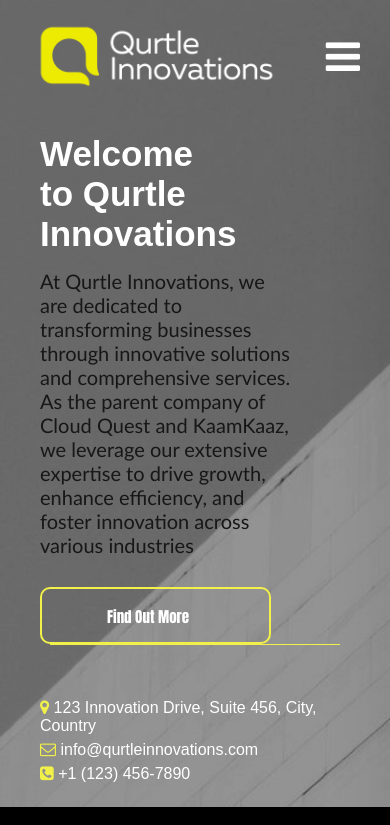
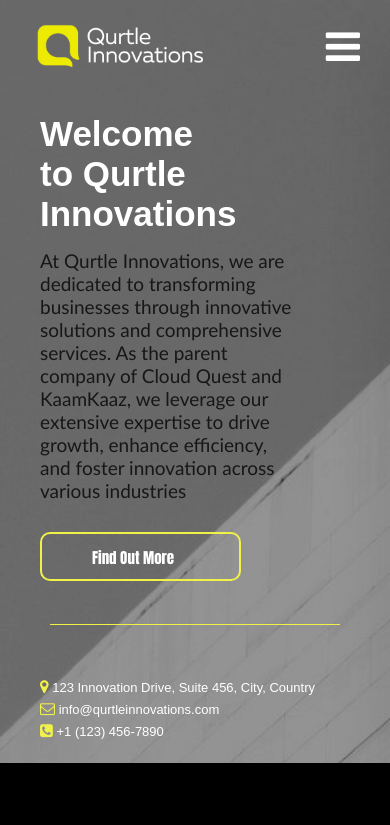
Before and after one commit to amanbhai1/Qurtle-Innovation, a plain HTML site: page index.html in a window 390 px wide. Shown: the top 825 px of the page. Drawn offline with Linux system fonts and the light colour scheme.

Commit message:
Update style.css

```diff
--- a/style.css
+++ b/style.css
@@ -298,7 +298,7 @@
   display: none;
 }
 
-@media (max-width:850px){
+@media (max-width:855px){
 
   #navbar {
     display: flex;
@@ -401,7 +401,19 @@
   }
 
   .Welcome-text p{
-    font-size: 20px;
+    font-size: 19px;
+  }
+
+  .data-list li{
+    font-size: 13px;
+  }
+
+  .header a img {
+    height: 50px;
+}
+
+  .data-list li i{
+    font-size: 15px;
   }
 
   .Container{
@@ -416,6 +428,10 @@
     margin-left: 20px;
     width: 100%;
     font-size: 25px;
+  }
+
+  .Container{
+    height: 800px;
   }
 
   .our-mission-data p{
@@ -433,6 +449,7 @@
   .Welcome-text button{
     font-size: 15px;
     margin-top: 30px;
-
+    font-weight: 500;
+    padding: 12px 65px 10px 50px
   }
 }
```
